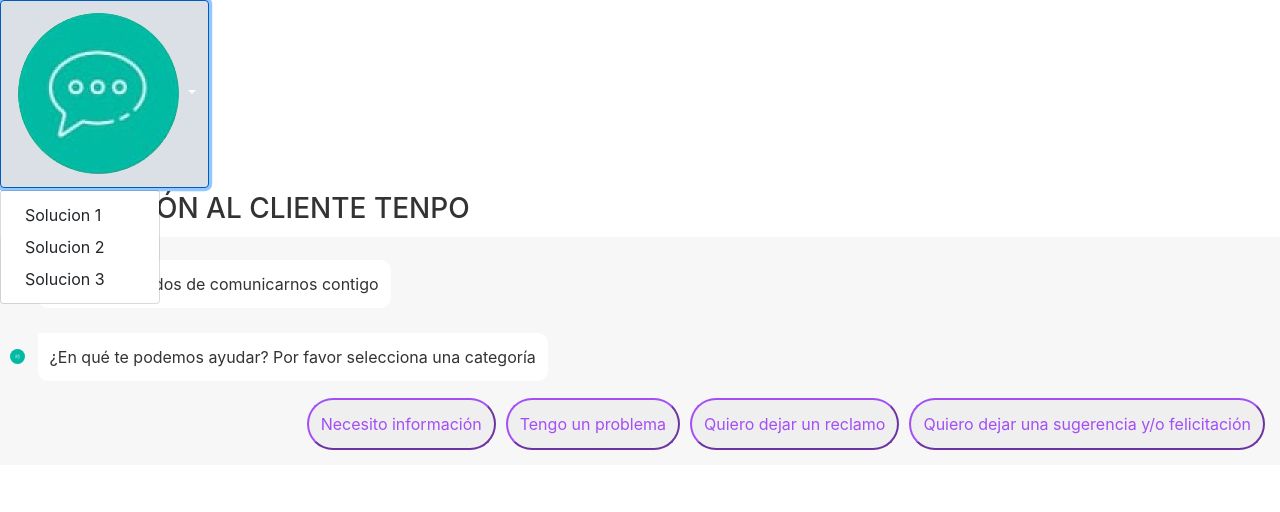
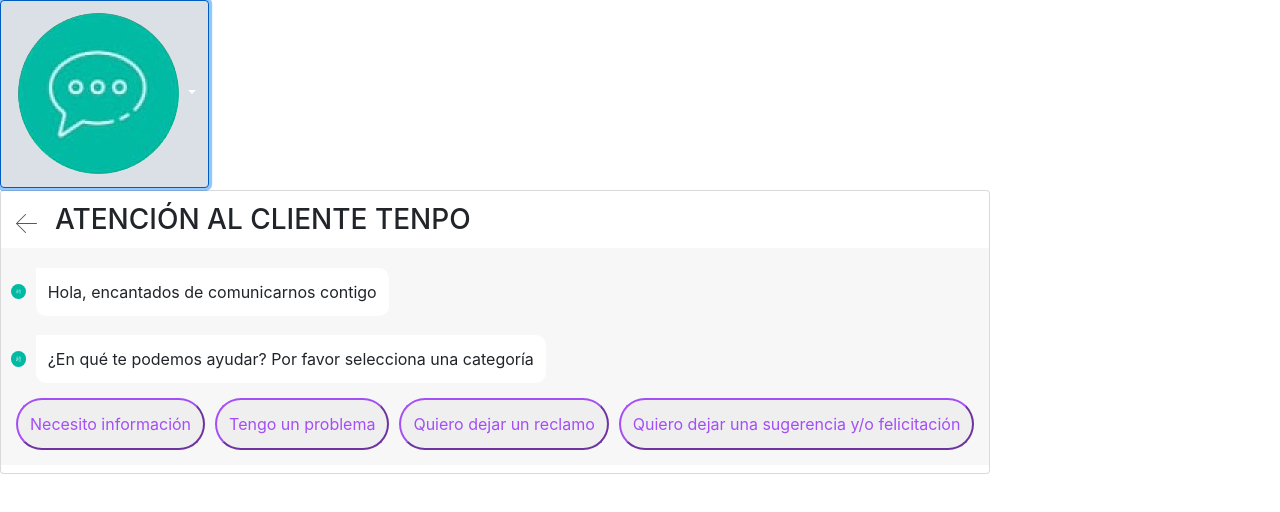
Before and after one commit to tamaramunoz/SCL012-Tenpo-Hackathon, a React (Create React App) app: page / in a window 1280 px wide. Both pictures are taken after a click on the button 104 px from the left and 94 px from the top of the page. Shown: the top 512 px of the page. Built offline with nearby package versions, Linux system fonts and the light colour scheme.

Commit message:
cambiando el chat a nube de dialogo

```diff
--- a/src/App.jsx
+++ b/src/App.jsx
@@ -1,13 +1,10 @@
 import React from 'react';
-import Chat from './Views/Chat'
 import FloatButton from './components/FloatButton';
-
 
 function App() {
   return (
     <div>
       <FloatButton />
-      <Chat />
     </div>
   );
 }
--- a/src/Components/Button.js
+++ b/src/Components/Button.js
@@ -1,11 +1,18 @@
 import React from 'react';
 import '../css/Button.css'
 
-const Button = ({ value, onClick }) => (
 
-    <button className='button-button'
-        onClick={(event) => { onClick(event) }}>
-        {value}
-    </button>
-)
-export default Button;
+const Button = ({value, onClick}) => {
+
+
+    return (
+        <div>
+            <button className='button-button'
+                onClick={(event) => { onClick(event) }}>
+                {value}
+            </button>
+        </div>
+    )
+}
+
+export default Button
--- a/src/components/FloatButton.jsx
+++ b/src/components/FloatButton.jsx
@@ -1,6 +1,7 @@
 import React, { Fragment } from 'react';
 import { Dropdown } from 'react-bootstrap'
 import nube from '../img/nube-dialogo.png';
+import Chat from '../Views/Chat';
 
 
 
@@ -14,9 +15,7 @@
                 </Dropdown.Toggle>
 
             <Dropdown.Menu>
-                <Dropdown.Item href="#/action-1">Solucion 1</Dropdown.Item>
-                <Dropdown.Item href="#/action-2">Solucion 2</Dropdown.Item>
-                <Dropdown.Item href="#/action-3">Solucion 3</Dropdown.Item>
+                <Chat />
             </Dropdown.Menu>
         </Dropdown>
 
```
